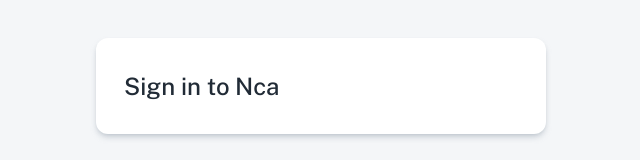
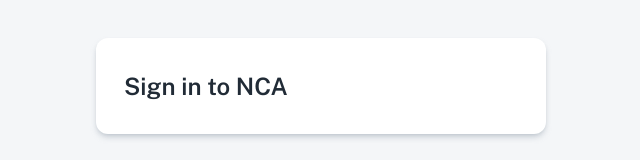
Before and after one commit to kunal2902/rent-buddy-admin, a Next.js app: page /login in a window 1280 px wide. Shown: the part 314-474 px from the top of the page, without its empty margins (319-959 px from the left). Built offline with nearby package versions, Linux system fonts and the light colour scheme.

Commit message:
feat: :lipstick: add geist font

```diff
--- a/app/layout.tsx
+++ b/app/layout.tsx
@@ -1,4 +1,6 @@
 import type { Metadata } from "next";
+import { GeistSans } from "geist/font/sans";
+import { GeistMono } from "geist/font/mono";
 import "./globals.css";
 import { ReactQueryProvider, RecoilProvider } from "@/components/providers";
 
@@ -14,7 +16,7 @@
 }) {
 	return (
 		<html lang="en">
-			<body>
+			<body className={`${GeistSans.variable} ${GeistMono.variable}`}>
 				<ReactQueryProvider>
 					<RecoilProvider>{children}</RecoilProvider>
 				</ReactQueryProvider>
--- a/components/login-page/login-container/login-container.tsx
+++ b/components/login-page/login-container/login-container.tsx
@@ -3,8 +3,8 @@
 const LoginContainer = () => {
 	return (
 		<div className="w-full sm:max-w-[450px] flex flex-col bg-light-background-paper rounded-xl px-7 py-8 shadow-md shadow-grey-500/40">
-			<h1 className="text-2xl font-medium text-light-primary-text">
-				Sign in to Nca
+			<h1 className="text-2xl font-semibold text-light-primary-text">
+				Sign in to NCA
 			</h1>
 		</div>
 	);
--- a/package.json
+++ b/package.json
@@ -12,11 +12,13 @@
     "@tanstack/react-query": "^5.17.1",
     "class-variance-authority": "^0.7.0",
     "clsx": "^2.1.0",
+    "geist": "^1.2.1",
     "lucide-react": "^0.303.0",
     "next": "14.0.4",
     "react": "^18",
     "react-dom": "^18",
     "recoil": "^0.7.7",
+    "sharp": "^0.33.2",
     "tailwind-merge": "^2.2.0",
     "tailwindcss-animate": "^1.0.7"
   },
--- a/tailwind.config.ts
+++ b/tailwind.config.ts
@@ -35,6 +35,8 @@
 			fontFamily: {
 				"public-sans": "'Public Sans', sans-serif",
 				barlow: "'Barlow', sans-serif",
+				"geist-sans": ["var(--font-geist-sans)"],
+				"geist-mono": ["var(--font-geist-mono)"],
 			},
 			colors: {
 				white: "#ffffff",
```
Also changed, not shown: 1 other file (tests, documents, lock files or other folders).
